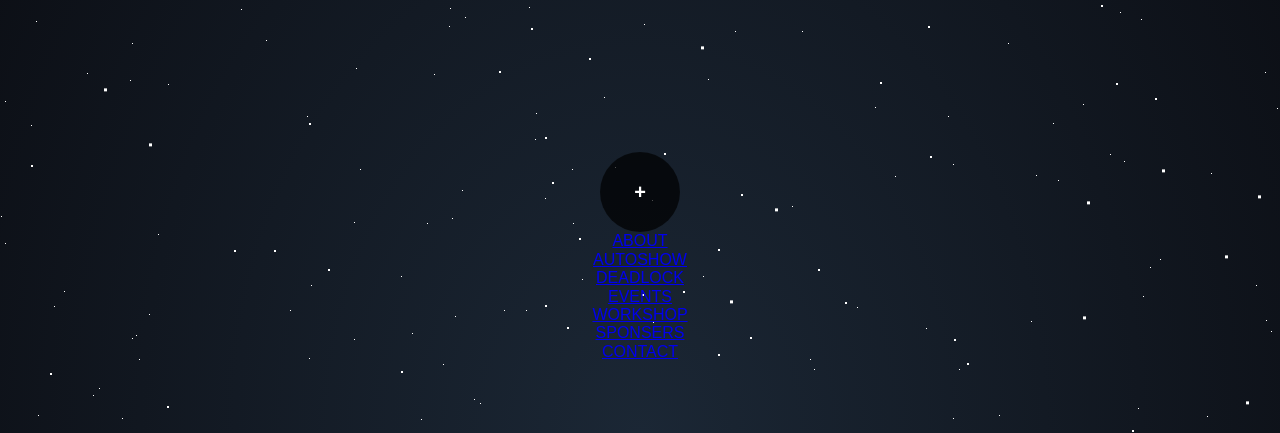
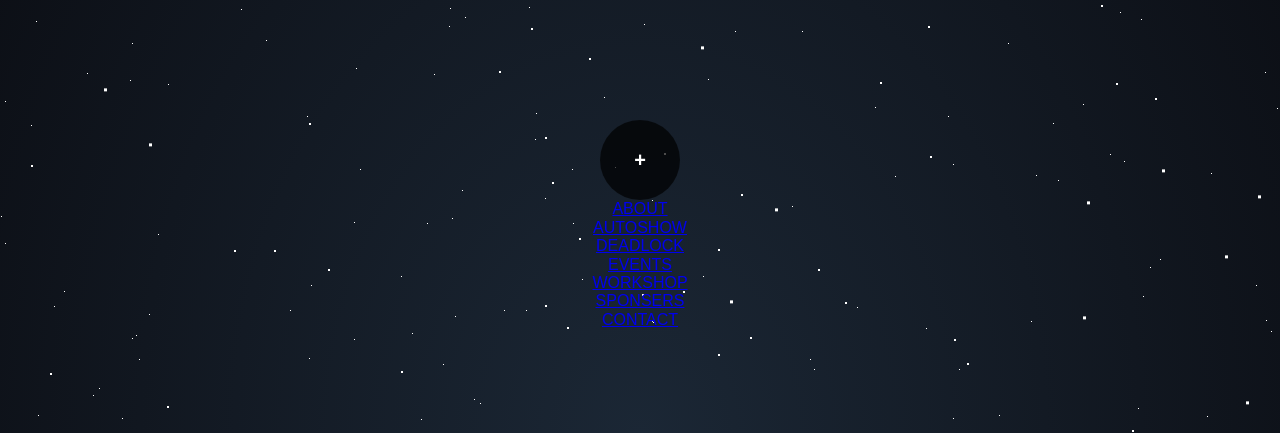
Before and after one commit to amaldinesh7/Abhiyathriki2k19_Website_comingsoon, a plain HTML site: page index.html in a window 1280 px wide. Shown: the part 364-797 px from the top of the page. Drawn offline with nearby package versions, Linux system fonts and the light colour scheme.

Commit message:
title changes 2

```diff
--- a/index/css/component2.css
+++ b/index/css/component2.css
@@ -28,7 +28,8 @@ body {
 
 .cn-button {
 	z-index: 11;
-	margin-top: 12rem;
+
+	margin-top: 8rem;
 	padding-top: 0em;
 	width: 4em;
 	height: 4em;
```
